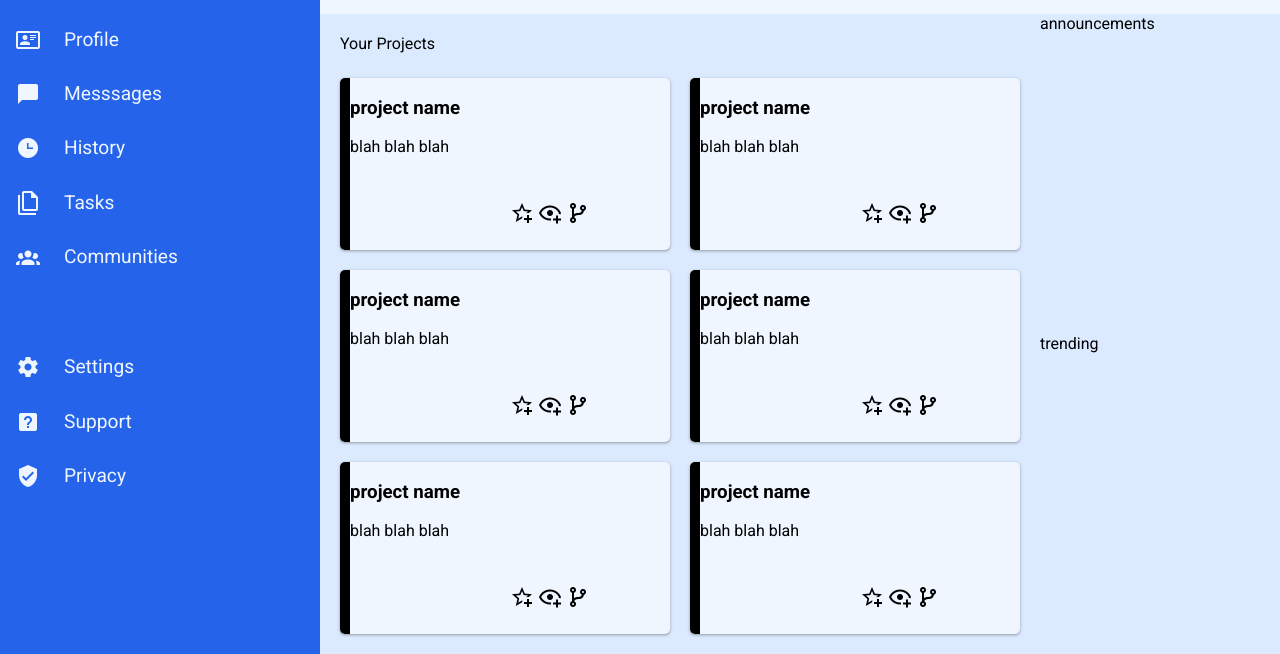
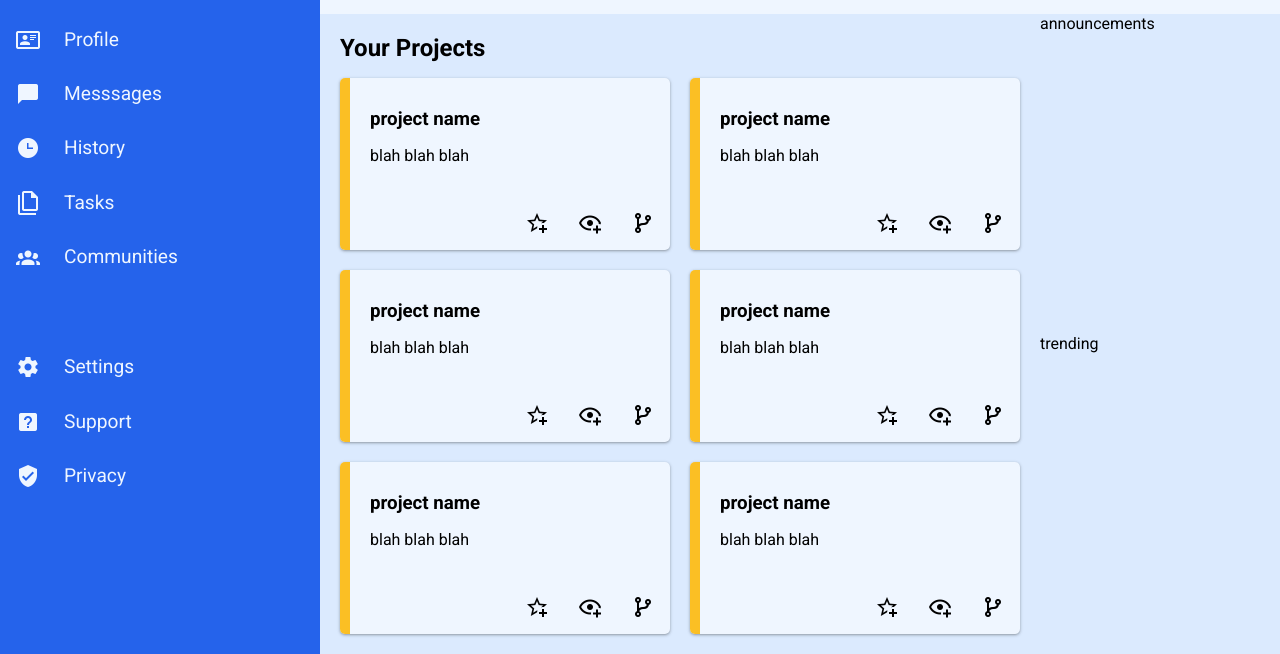
Before and after one commit to hspark220/admin-dashboard, a plain HTML site: page index.html in a window 1280 px wide. Shown: the part 146-800 px from the top of the page. Drawn offline with Linux system fonts and the light colour scheme.

Commit message:
Finish styling projects and add a tags
added a tags for clickable objects...

```diff
--- a/index.html
+++ b/index.html
@@ -34,9 +34,9 @@
         </div>
         <div class="navigation">
             <ul>
-                <li>New</li>
-                <li>Upload</li>
-                <li>Share</li>
+                <a href=""><li>New</li></a>
+                <a href=""><li>Upload</li></a>
+                <a href=""><li>Share</li></a>
             </ul>
         </div>
     </div>
@@ -48,44 +48,64 @@
         <div class="dashboard-navigation">
             <ul>
                 <li>
+                    <a href="">
                         <img src="./images/dashboard/home.png">
                         <p>Home</p>
+                    </a>
                 </li>
                 <li>
+                    <a href="">
                         <img src="./images/dashboard/profile.png">
                         <p>Profile</p>
+                    </a>
                 </li>
                 <li>
+                    <a href="">
                         <img src="./images/dashboard/message.png">
                         <p>Messsages</p>
+                    </a>
                 </li>
                 <li>
+                    <a href="">
                         <img src="./images/dashboard/history.png">
                         <p>History</p>
+                    </a>
                 </li>
                 <li>
+                    <a href="">
                         <img src="./images/dashboard/tasks.png">
                         <p>Tasks</p>
+                    </a>
+
                 </li>
                 <li>
+                    <a href="">
                         <img src="./images/dashboard/communities.png">
                         <p>Communities</p>
+                    </a>
                 </li>
             </ul>
         </div>
         <div class="dashboard-system">
             <ul>
                 <li>
+                    <a href="">
                         <img src="./images/dashboard/settings.png">
                         <p>Settings</p>
+                    </a>
                 </li>
                 <li>
+                    <a href="">
                         <img src="./images/dashboard/support.png">
                         <p>Support</p>
+                    </a>
                 </li>
                 <li>
+                    <a href="">
                         <img src="./images/dashboard/privacy.png">
                         <p>Privacy</p>
+                    </a>
+
                 </li>
             </ul>
         </div>
@@ -93,7 +113,7 @@
     <div class="project">
 
         <div class="projects">
-            <p>Your Projects</p>
+            <h2>Your Projects</h2>
             <div class="project1">
                 <div class="banner"></div>
                 <div class="desc">
@@ -101,9 +121,9 @@
                     <p>blah blah blah</p>
                 </div>
                 <div class="icons">
-                    <img src="./images/project/star-plus-outline.png">
-                    <img src="./images/project/eye-plus-outline.png">
-                    <img src="./images/project/source-branch.png">
+                    <a href=""><img src="./images/project/star-plus-outline.png"></a>
+                    <a href=""><img src="./images/project/eye-plus-outline.png"></a>
+                    <a href=""><img src="./images/project/source-branch.png"></a>
                 </div>
             </div>
             <div class="project2">
@@ -113,9 +133,9 @@
                     <p>blah blah blah</p>
                 </div>
                 <div class="icons">
-                    <img src="./images/project/star-plus-outline.png">
-                    <img src="./images/project/eye-plus-outline.png">
-                    <img src="./images/project/source-branch.png">
+                    <a href=""><img src="./images/project/star-plus-outline.png"></a>
+                    <a href=""><img src="./images/project/eye-plus-outline.png"></a>
+                    <a href=""><img src="./images/project/source-branch.png"></a>
                 </div>
             </div>
             <div class="project3">
@@ -125,9 +145,9 @@
                     <p>blah blah blah</p>
                 </div>
                 <div class="icons">
-                    <img src="./images/project/star-plus-outline.png">
-                    <img src="./images/project/eye-plus-outline.png">
-                    <img src="./images/project/source-branch.png">
+                    <a href=""><img src="./images/project/star-plus-outline.png"></a>
+                    <a href=""><img src="./images/project/eye-plus-outline.png"></a>
+                    <a href=""><img src="./images/project/source-branch.png"></a>
                 </div>
             </div>
             <div class="project4">
@@ -137,9 +157,9 @@
                     <p>blah blah blah</p>
                 </div>
                 <div class="icons">
-                    <img src="./images/project/star-plus-outline.png">
-                    <img src="./images/project/eye-plus-outline.png">
-                    <img src="./images/project/source-branch.png">
+                    <a href=""><img src="./images/project/star-plus-outline.png"></a>
+                    <a href=""><img src="./images/project/eye-plus-outline.png"></a>
+                    <a href=""><img src="./images/project/source-branch.png"></a>
                 </div>
             </div>
             <div class="project5">
@@ -149,9 +169,9 @@
                     <p>blah blah blah</p>
                 </div>
                 <div class="icons">
-                    <img src="./images/project/star-plus-outline.png">
-                    <img src="./images/project/eye-plus-outline.png">
-                    <img src="./images/project/source-branch.png">
+                    <a href=""><img src="./images/project/star-plus-outline.png"></a>
+                    <a href=""><img src="./images/project/eye-plus-outline.png"></a>
+                    <a href=""><img src="./images/project/source-branch.png"></a>
                 </div>
             </div>
             <div class="project6">
@@ -161,9 +181,9 @@
                     <p>blah blah blah</p>
                 </div>
                 <div class="icons">
-                    <img src="./images/project/star-plus-outline.png">
-                    <img src="./images/project/eye-plus-outline.png">
-                    <img src="./images/project/source-branch.png">
+                    <a href=""><img src="./images/project/star-plus-outline.png"></a>
+                    <a href=""><img src="./images/project/eye-plus-outline.png"></a>
+                    <a href=""><img src="./images/project/source-branch.png"></a>
                 </div>
             </div>
 
--- a/style.css
+++ b/style.css
@@ -23,6 +23,9 @@ body {
     margin: 0;
 
     background-color: #dbeafe;
+}
+a {
+    text-decoration: none;
 }
 /*
 header
@@ -153,13 +156,12 @@ header navigation
     color: #eff6ff;
     list-style: none;
     text-align: center;
-
 }
 
 .dashboard {
     grid-area: dashboard;
     display: grid;
-    grid-template-rows: 48px 4fr 5fr;
+    grid-template-rows: 48px 4fr 5fr ;
     grid-template-areas:
     "dashboard-logo"
     "dashboard-navigation"
@@ -186,12 +188,19 @@ header navigation
 .dashboard ul {
     padding: 0;
 }
+.dashboard li a {
+    display: grid;
+    grid-template-columns: 24px 1fr;
+    align-items: center;
+
+}
 .dashboard li {
+    width: 150px;
     list-style: none;
     display: grid;
     grid-template-columns: 24px 1fr;
+    gap: 24px;
     align-items: center;
-    gap: 24px;
 
     line-height: 1rem;
 
@@ -203,8 +212,12 @@ header navigation
 .dashboard li p {
     color: #eff6ff;
     font-size: 1.2rem;
+    padding-left: 24px;
 }
 
+/*
+project
+*/
 .project {
     grid-area: projects;
     display: grid;
@@ -213,6 +226,9 @@ header navigation
     "project announcements"
     "project trending";
 }
+/*
+projects section
+*/
 .project .projects {
     grid-area: project;
     display: grid;
@@ -225,7 +241,7 @@ header navigation
     gap: 20px;
     padding: 20px;
 }
-.project .projects p {
+.project .projects h2 {
     grid-area: heading;
     padding: 0;
     margin: 0;
@@ -243,24 +259,37 @@ header navigation
 }
 .projects .banner {
     grid-area: banner;
-    background-color: black;
+    background-color: #fbbf24;
     border-radius: 5px 0 0 5px;
 }
 .projects .desc {
     grid-area: desc;
-
+    padding: 30px 20px 0px 20px;
+}
+.projects .desc h3 {
+    margin: 0;
 }
 .projects .icons {
     grid-area: icons;
+    display: grid;
+    grid-template-columns: repeat(3, 1fr);
+    place-items: center;
 }
 .projects .icons img {
     height: 24px;
     width: 24px;
 }
 
+/*
+announcement section
+*/
 .project .announcements {
     grid-area: announcements;
 }
+
+/*
+trending section
+*/
 .project .trending {
     grid-area: trending;
 }
```
Lines whose indentation alone changed are shown as unchanged.
